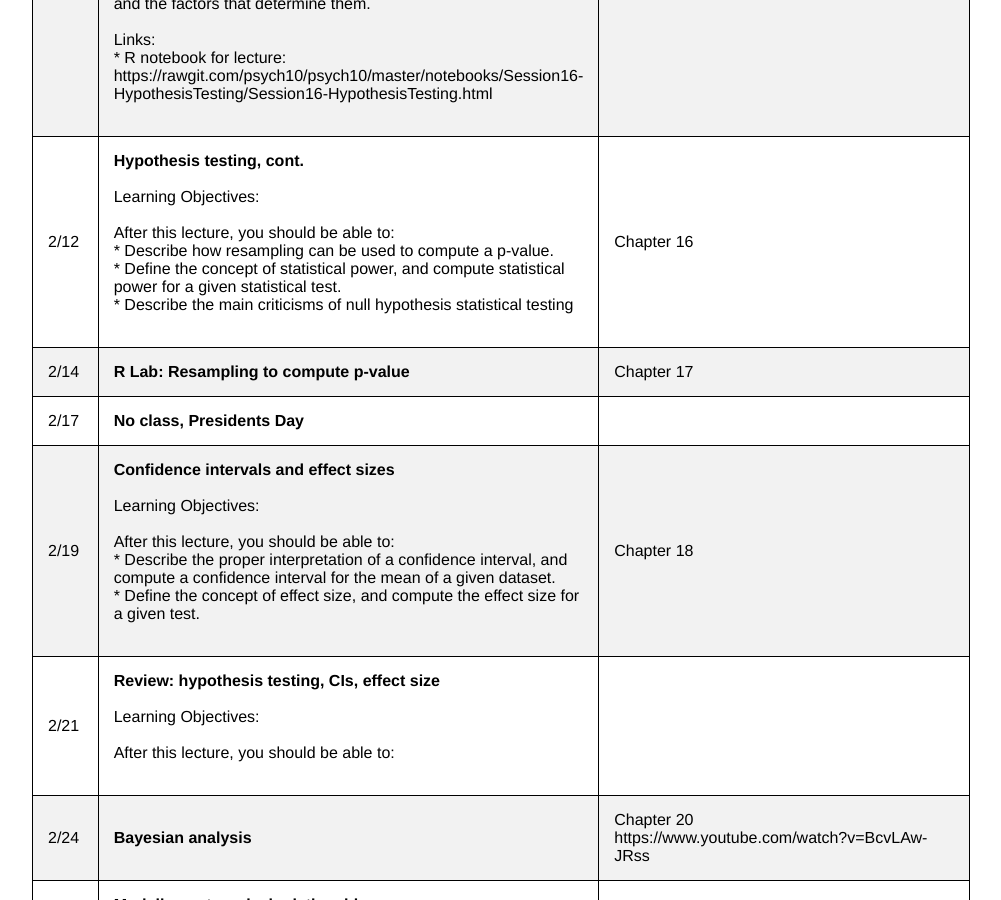
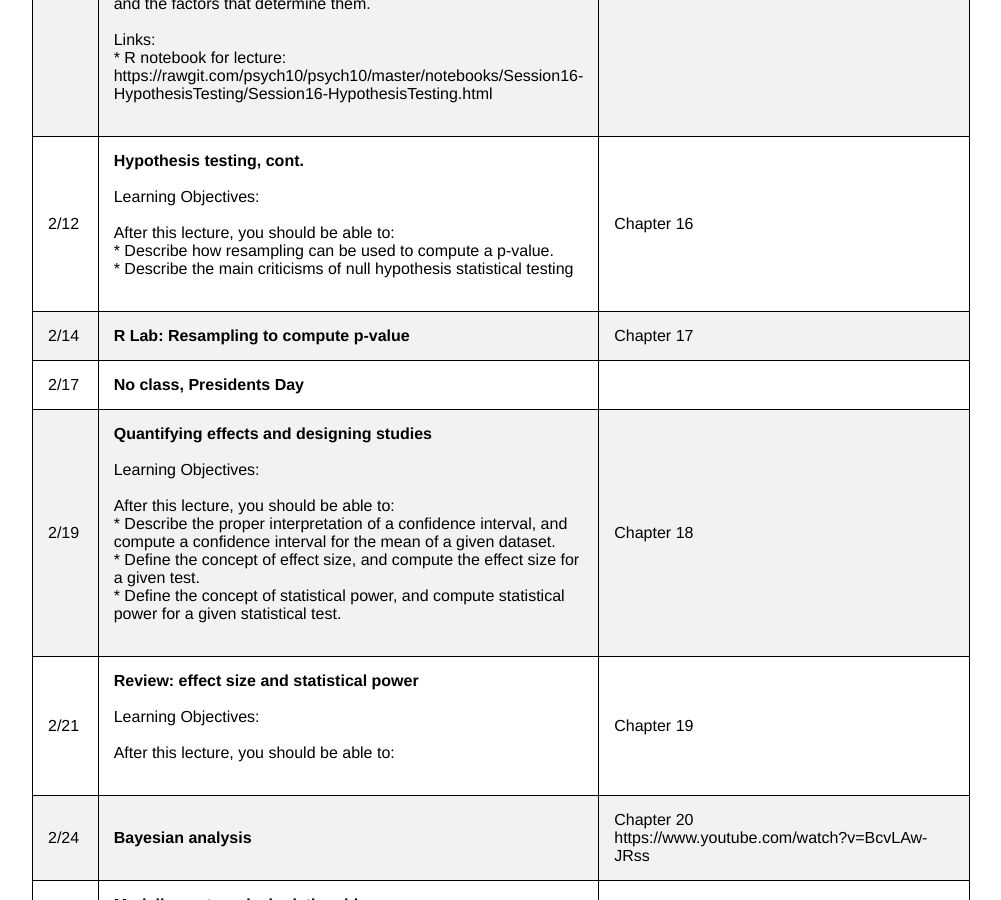
Before and after one commit to stats60/stats60.github.io, a Jekyll site: the page built from full_syllabus/index.md, in a window 1280 px wide and 900 px high, scrolled down 6735 px. Shown: the whole window, without its empty margins (160-1161 px from the left). Built offline with Jekyll 4.4.1, drawn with Linux system fonts in a browser that asks for light colours; our own code applies the rules of GitHub Pages for plain Markdown files; some of the changed text lies outside the part shown.

Commit message:
autoupdate

```diff
--- a/full_syllabus/index.md
+++ b/full_syllabus/index.md
@@ -126,11 +126,11 @@ Students who may need an academic accommodation based on the impact of a disabil
 | 2/5|**Resampling**<br><br>Learning Objectives:<br><br>After this lecture, you should be able to:<br>* Describe the concept of a Monte Carlo simulation.<br>* Describe the meaning of randomness in statistics<br>* Obtain random numbers from the uniform and normal distributions<br>* Describe the concept of the bootstrap<br><br>|Chapter 14|
 | 2/7|**Sampling and resampling, cont.**|Chapters 13 and 15|
 | 2/10|**Hypothesis testing**<br><br>Learning Objectives:<br><br>After this lecture, you should be able to:<br>* Identify the components of a hypothesis test, including the parameter of interest, the null and alternative hypotheses, and the test statistic.<br>* Describe the proper interpretations of a p-value as well as common misinterpretations<br>* Distinguish between the two types of error in hypothesis testing, and the factors that determine them.<br><br>Links:<br>* R notebook for lecture: https://rawgit.com/psych10/psych10/master/notebooks/Session16-HypothesisTesting/Session16-HypothesisTesting.html<br><br>|Chapter 16|
-| 2/12|**Hypothesis testing, cont.**<br><br>Learning Objectives:<br><br>After this lecture, you should be able to:<br>* Describe how resampling can be used to compute a p-value.<br>* Define the concept of statistical power, and compute statistical power for a given statistical test.<br>* Describe the main criticisms of null hypothesis statistical testing<br><br>|Chapter 16|
+| 2/12|**Hypothesis testing, cont.**<br><br>Learning Objectives:<br><br>After this lecture, you should be able to:<br>* Describe how resampling can be used to compute a p-value.<br>* Describe the main criticisms of null hypothesis statistical testing<br><br>|Chapter 16|
 | 2/14|**R Lab: Resampling to compute p-value**|Chapter 17|
 | 2/17|**No class, Presidents Day**||
-| 2/19|**Confidence intervals and effect sizes**<br><br>Learning Objectives:<br><br>After this lecture, you should be able to:<br>* Describe the proper interpretation of a confidence interval, and compute a confidence interval for the mean of a given dataset.<br>* Define the concept of effect size, and compute the effect size for a given test.<br><br>|Chapter 18|
-| 2/21|**Review: hypothesis testing, CIs, effect size**<br><br>Learning Objectives:<br><br>After this lecture, you should be able to:<br><br>||
+| 2/19|**Quantifying effects and designing studies**<br><br>Learning Objectives:<br><br>After this lecture, you should be able to:<br>* Describe the proper interpretation of a confidence interval, and compute a confidence interval for the mean of a given dataset.<br>* Define the concept of effect size, and compute the effect size for a given test.<br>* Define the concept of statistical power, and compute statistical power for a given statistical test.<br><br>|Chapter 18|
+| 2/21|**Review: effect size and statistical power**<br><br>Learning Objectives:<br><br>After this lecture, you should be able to:<br><br>|Chapter 19|
 | 2/24|**Bayesian analysis**|Chapter 20<br>https://www.youtube.com/watch?v=BcvLAw-JRss|
 | 2/26|**Modeling categorical relationships**<br><br>Learning Objectives:<br><br>After this lecture, you should be able to:<br>* Describe the concept of a contingency table for categorical data.<br>* Describe the concept of the chi-squared test for association and compute it for a given contingency table.<br><br>|Chapter 22|
 | 2/28|**Modeling continuous relationships**<br><br>Learning Objectives:<br><br>After this lecture, you should be able to:<br>* Describe the concept of the correlation coefficient and its interpretation and compute it for a bivariate dataset<br>* Describe the potential causal influences that can give rise to a correlation.<br><br>Links:<br>* [Spurious Correlations](http://www.tylervigen.com/spurious-correlations)<br><br>|Chapter 24|
```
Also changed, not shown: other parts of full_syllabus/index.md (+1 -1 lines), objectives/index.md (+2 -2 lines), syllabus/index.md (+3 -3 lines).
